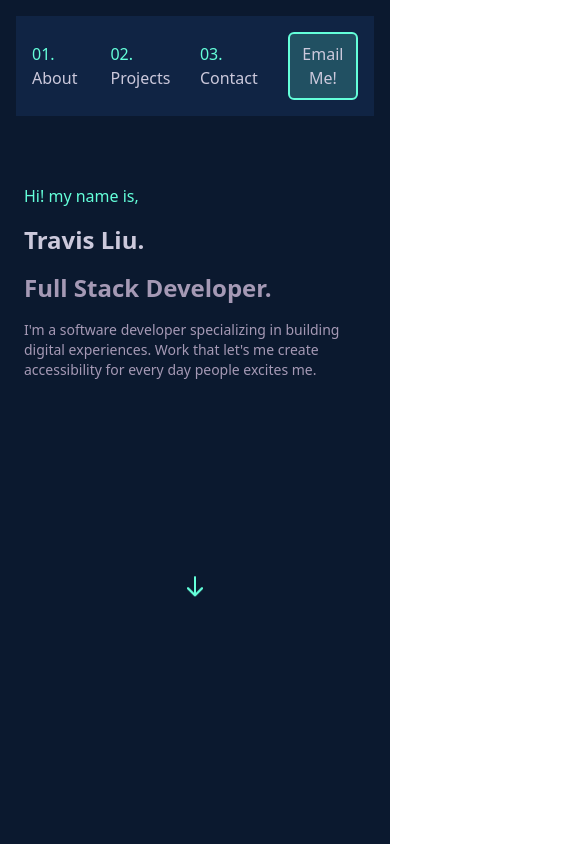
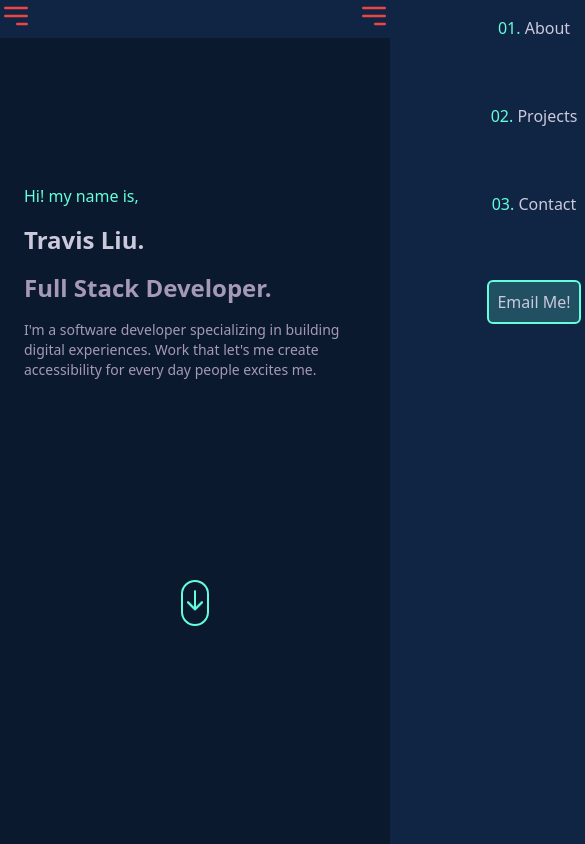
Before and after one commit to liucidity/liucidity-portfolio, a React (Create React App) app: page / in a window 390 px wide. Shown: the top 844 px of the page, 585 px wide, since content can reach past the window. Built offline with nearby package versions, Linux system fonts and the light colour scheme.

Commit message:
setup firebase

```diff
--- a/src/App.js
+++ b/src/App.js
@@ -30,7 +30,7 @@ function App() {
   }, [scrollDirection, scrollY])
   return (
 
-    <main className="bg-[#0B192F] h-min min-w-[375px]">
+    <main className="bg-[#0B192F] h-min min-w-[375px] scroll-smooth">
       <Nav scrollDirection={scrollDirection} />
       <Hero scrollDirection={scrollDirection} />
 
--- a/src/components/Contact.js
+++ b/src/components/Contact.js
@@ -10,7 +10,7 @@ const Contact = () => {
           {/* <span className='h-0.5 w-72 bg-light-purple opacity-25 relative block top-[-0.5em] left-[4em]'></span> */}
         </h2>
       </div>
-      <p className='text-light-purple md:text-xl md: w-[24em] text-center p-2'>I'm always interested in discussing all things tech! My inbox is always open. Whether you have any questions, or looking for a quick coffee chat, I'll try my best to get back to you!</p>
+      <p className='text-light-purple md:text-xl md: w-[24em] text-center p-4'>I'm always interested in discussing all things tech! My inbox is always open. Whether you have any questions, or looking for a quick coffee chat, I'll try my best to get back to you!</p>
       <a href='mailto:travisliu708@gmail.com' target="_blank" rel="noreferrer" className=''>
         <button className='text-light-purple md:text-lg rounded-md bg-green/20  p-4 m-4 border-green border-2 hover:bg-green/60' >
           Email Me!
--- a/src/components/Hero.js
+++ b/src/components/Hero.js
@@ -2,6 +2,7 @@ import { useEffect, useState } from 'react';
 import { Transition } from '@headlessui/react';
 import { motion } from 'framer-motion';
 import { useScroll } from 'framer-motion';
+import smoothScrollTo from '../helpers/smoothScrollTo';
 
 const Hero = ({ scrollDirection }) => {
   const container = {
@@ -25,18 +26,7 @@ const Hero = ({ scrollDirection }) => {
       y: 0
     }
   }
-  // const [scrollDirection, setScrollDirection] = useState(null)
-  // const { scrollY } = useScroll()
 
-  // useEffect(() => {
-  //   let lastScrollY = scrollY.current
-  //   return scrollY.onChange((latest) => {
-  //     const direction = latest > lastScrollY ? "down" : "up"
-  //     console.log("Page scroll: ", latest)
-  //     console.log(direction)
-  //     setScrollDirection(direction)
-  //   })
-  // }, [])
   return (
 
 
@@ -69,11 +59,17 @@ const Hero = ({ scrollDirection }) => {
             variants={item}
             className="flex flex-row justify-center pt-[12em]"
           >
+            <a href="/#about" className='rounded-full border-2 border-green text-light-purple pt-3' onClick={e => smoothScrollTo(e, 'about')}>
+              <button>
 
-            <svg className="w-6 h-6 text-green animate-bounce delay-300" fill="none" stroke-linecap="round" stroke-linejoin="round" stroke-width="2" viewBox="0 0 24 24" stroke="currentColor">
-              <path d="M19 14l-7 7m0 0l-7-7m7 7V3"></path>
-              <path d="M19 14l-7 7m0 0l-7-7m7 7V3"></path>
-            </svg>
+
+                <svg className="w-6 h-6 text-green animate-bounce delay-300" fill="none" stroke-linecap="round" stroke-linejoin="round" stroke-width="2" viewBox="0 0 24 24" stroke="currentColor">
+                  <path d="M19 14l-7 7m0 0l-7-7m7 7V3"></path>
+                  <path d="M19 14l-7 7m0 0l-7-7m7 7V3"></path>
+                </svg>
+
+              </button>
+            </a>
           </motion.div>
         }
       </motion.div>
--- /dev/null
+++ b/src/components/MobileNav.js
@@ -0,0 +1,65 @@
+import React from 'react';
+import { motion } from 'framer-motion';
+import smoothScrollTo from '../helpers/smoothScrollTo';
+
+const MobileNav = React.forwardRef((props, ref) => {
+  const container = {
+    hidden: { opacity: 0 },
+    show: {
+      opacity: 1,
+      transition: {
+        staggerChildren: 0.3,
+      }
+    }
+  }
+  const item = {
+    hidden: {
+      opacity: 0,
+      y: -20
+    },
+    show: {
+      opacity: 1,
+      y: 0
+    }
+  }
+  return (
+    <aside ref={ref} className='bg-ming w-[18em] z-50 min-h-screen justify-center absolute right-0 transform translate-x-full ease-in-out duration-200' id='sidebar'>
+      <nav>
+
+        <motion.ol className='nav-buttons flex flex-col gap-16 items-center p-4 '
+          variants={container}
+          initial="hidden"
+          animate="show"
+        >
+          <motion.li
+            variants={item}>
+            <a href="/#about" className='before:content-["01."] before:text-green text-light-purple' onClick={(e) => smoothScrollTo(e, 'about')}> About</a>
+          </motion.li>
+          <motion.li
+            variants={item}
+          >
+            <a href="/#projects" className='before:content-["02."] before:text-green text-light-purple' onClick={(e) => smoothScrollTo(e, 'projects')}> Projects</a>
+          </motion.li>
+          <motion.li
+            variants={item}
+          >
+            <a href="/#contact" className='before:content-["03."] before:text-green text-light-purple' onClick={(e) => smoothScrollTo(e, 'contact')}> Contact</a>
+          </motion.li>
+          <motion.li
+            variants={item}
+          >
+            <a href='mailto:travisliu708@gmail.com' target="_blank" rel="noreferrer" className='' >
+              <button className='text-light-purple rounded-md bg-green/20  p-2 border-green border-2 hover:bg-green/60' >
+                Email Me!
+              </button>
+            </a>
+          </motion.li>
+        </motion.ol>
+      </nav>
+    </aside>
+
+
+  )
+});
+
+export default MobileNav;
--- a/src/components/Nav.js
+++ b/src/components/Nav.js
@@ -1,7 +1,14 @@
-import React from 'react';
+import { React, useState, useRef } from 'react';
 import { motion } from 'framer-motion';
+import smoothScrollTo from '../helpers/smoothScrollTo';
+import MobileNav from './MobileNav.js';
+import UseOutsideClick from '../helpers/useOutsideClick';
 
 const Nav = ({ scrollDirection }) => {
+
+  const mobileNavRef = useRef(null);
+  const mobileNavOutsideClick = UseOutsideClick(mobileNavRef);
+
   const container = {
     hidden: { opacity: 0 },
     show: {
@@ -21,38 +28,81 @@ const Nav = ({ scrollDirection }) => {
       y: 0
     }
   }
+
+  // make sure nav can close while clicking outside
+
+  // disable scroll with nav bar open
+  // blur body while navbar open
+
+  const handleMobileNav = () => {
+    const btn = document.getElementById("mobileNavButton")
+
+    const sidebar = document.getElementById('sidebar')
+    return sidebar.classList.toggle('translate-x-full')
+
+
+
+  }
+  console.log(mobileNavOutsideClick)
+
   return (
 
 
-    <header className={`h-24 z-50 p-4 sticky transition-transform ease-in-out duration-300 ${scrollDirection === "down" ? "-top-24 -translate-y-24" : "top-0"}`
+    <header className={`h-24 z-50 md:p-4 sticky transition-transform ease-in-out duration-300 ${scrollDirection === "down" ? "-top-24 -translate-y-24" : "top-0"}`
     }>
-      <nav className='bg-ming'>
+
+
+
+
+      <MobileNav ref={mobileNavRef} />
+
+      <nav className='bg-ming flex flex-row justify-between'>
         <div className='nav-logo'>
+          <a href='#'>
+            <svg class="h-8 w-8 text-red-500" fill="none" viewBox="0 0 24 24" stroke="currentColor">
+              <path stroke-linecap="round" stroke-linejoin="round" stroke-width="2" d="M4 6h16M4 12h16m-7 6h7" />
+            </svg>
+          </a>
 
         </div>
-        <motion.ol className='nav-buttons flex flex-row gap-6 justify-end items-center p-4'
+
+        <div className='md:hidden' id="mobileNavButton">
+          <button onClick={handleMobileNav}>
+
+            <svg class="h-8 w-8 text-red-500" fill="none" viewBox="0 0 24 24" stroke="currentColor">
+              <path stroke-linecap="round" stroke-linejoin="round" stroke-width="2" d="M4 6h16M4 12h16m-7 6h7" />
+            </svg>
+          </button>
+
+        </div>
+
+
+
+
+
+        <motion.ol className='nav-buttons hidden md:flex flex-row gap-6 justify-end items-center p-4 '
           variants={container}
           initial="hidden"
           animate="show"
         >
           <motion.li
             variants={item}>
-            <a href="/#about" className='before:content-["01."] before:text-green text-light-purple'> About</a>
+            <a href="/#about" className='before:content-["01."] before:text-green text-light-purple' onClick={(e) => smoothScrollTo(e, 'about')}> About</a>
           </motion.li>
           <motion.li
             variants={item}
           >
-            <a href="/#projects" className='before:content-["02."] before:text-green text-light-purple'> Projects</a>
+            <a href="/#projects" className='before:content-["02."] before:text-green text-light-purple' onClick={(e) => smoothScrollTo(e, 'projects')}> Projects</a>
           </motion.li>
           <motion.li
             variants={item}
           >
-            <a href="/#contact" className='before:content-["03."] before:text-green text-light-purple'> Contact</a>
+            <a href="/#contact" className='before:content-["03."] before:text-green text-light-purple' onClick={(e) => smoothScrollTo(e, 'contact')}> Contact</a>
           </motion.li>
           <motion.li
             variants={item}
           >
-            <a href='mailto:travisliu708@gmail.com' target="_blank" rel="noreferrer" className=''>
+            <a href='mailto:travisliu708@gmail.com' target="_blank" rel="noreferrer" className='' >
               <button className='text-light-purple rounded-md bg-green/20  p-2 border-green border-2 hover:bg-green/60' >
                 Email Me!
               </button>
--- /dev/null
+++ b/src/helpers/smoothScrollTo.js
@@ -0,0 +1,10 @@
+
+export default function smoothScrollTo(e, target) {
+  e.preventDefault();
+  const element = document.getElementById(target);
+  console.log(element)
+  element.scrollIntoView({
+    block: 'start',
+    behavior: 'smooth'
+  })
+};
--- /dev/null
+++ b/src/helpers/useOutsideClick.js
@@ -0,0 +1,25 @@
+import React from 'react';
+import { useEffect, useState } from 'react';
+
+const UseOutsideClick = (ref) => {
+  const [isClicked, setIsClicked] = useState();
+  useEffect(() => {
+    function handleClickOutside(event) {
+      if (ref.current && !ref.current.contains(event.target)) {
+        setIsClicked(false)
+      } else {
+        setIsClicked(true)
+      }
+    }
+
+    document.addEventListener("mousedown", handleClickOutside);
+
+    return () => {
+      document.removeEventListener("mousedown", handleClickOutside)
+    };
+  }, [ref]);
+  // console.log(isClicked)
+  return isClicked
+}
+
+export default UseOutsideClick;
```
Also changed, not shown: firebase.json (added), 1 other file (tests, documents, lock files or other folders).
